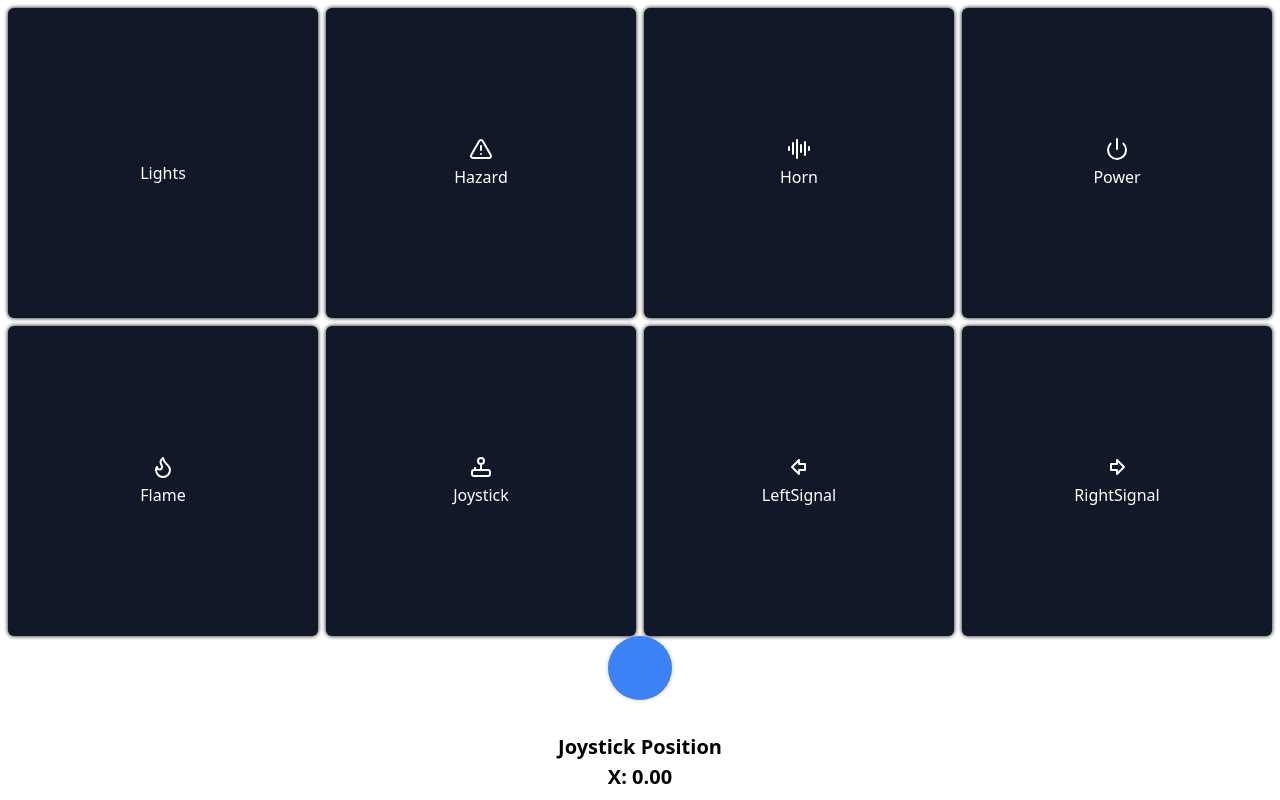
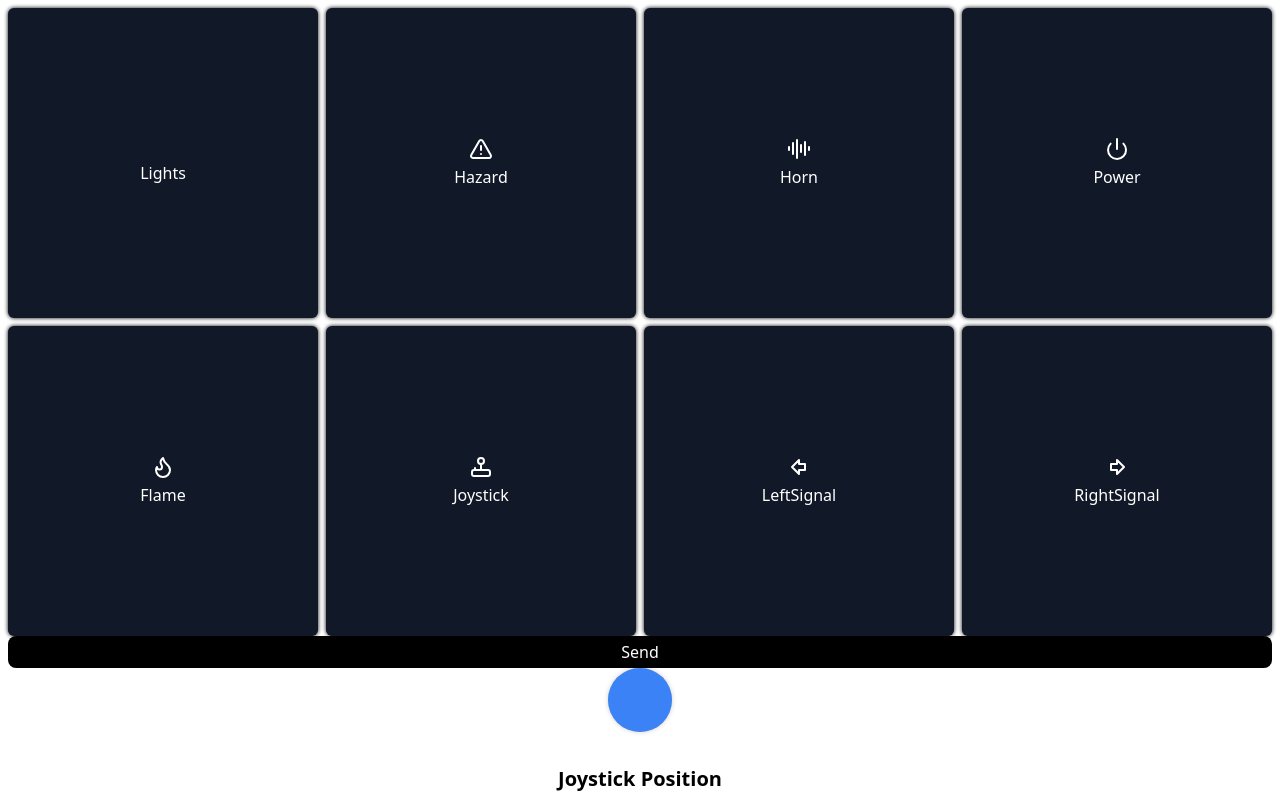
Before and after one commit to izsoandras/Wemos-Tank-Websockets, a Svelte app in the folder gp-svelte/: page / in a window 1280 px wide. Built offline with nearby package versions, Linux system fonts and the light colour scheme; no server answers; some icons are missing.

Commit message:
send buttonPanel state on button click for dev

```diff
--- a/gp-svelte/src/App.svelte
+++ b/gp-svelte/src/App.svelte
@@ -9,6 +9,10 @@
   let uiMode = $state<"joy" | "gamepad">("joy");
 
   $inspect($customWsStore);
+
+  function sendMessage() {
+    customWsStore.sendMessage();
+  }
 </script>
 
 <div
@@ -17,6 +21,10 @@
   <nav>
     <ButtonPanel />
   </nav>
+  <button
+    class="bg-black p-1 text-white rounded-lg"
+    onclick={() => sendMessage()}>Send</button
+  >
   {#if uiMode === "joy"}
     <Joypad />
   {/if}
```
